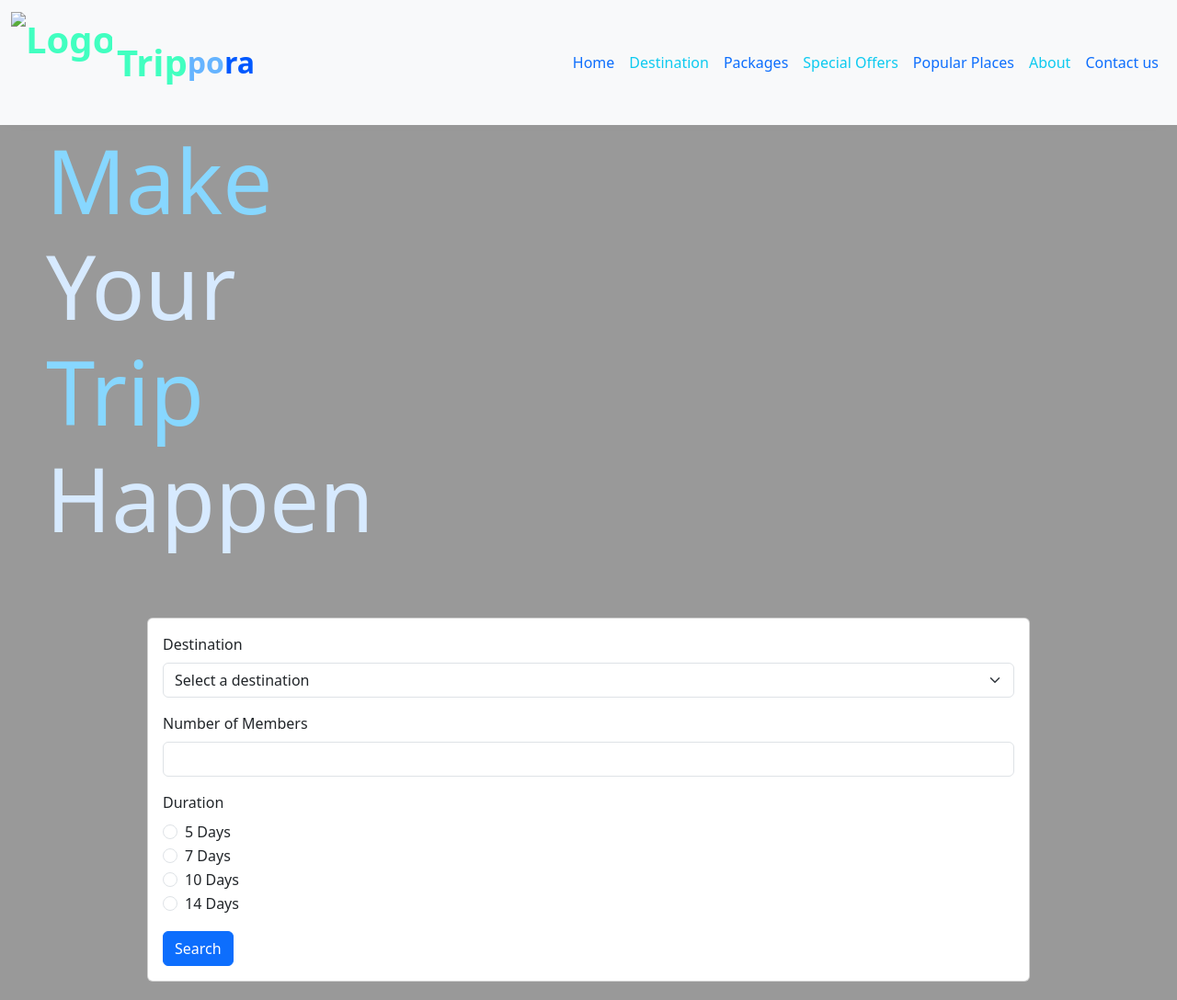
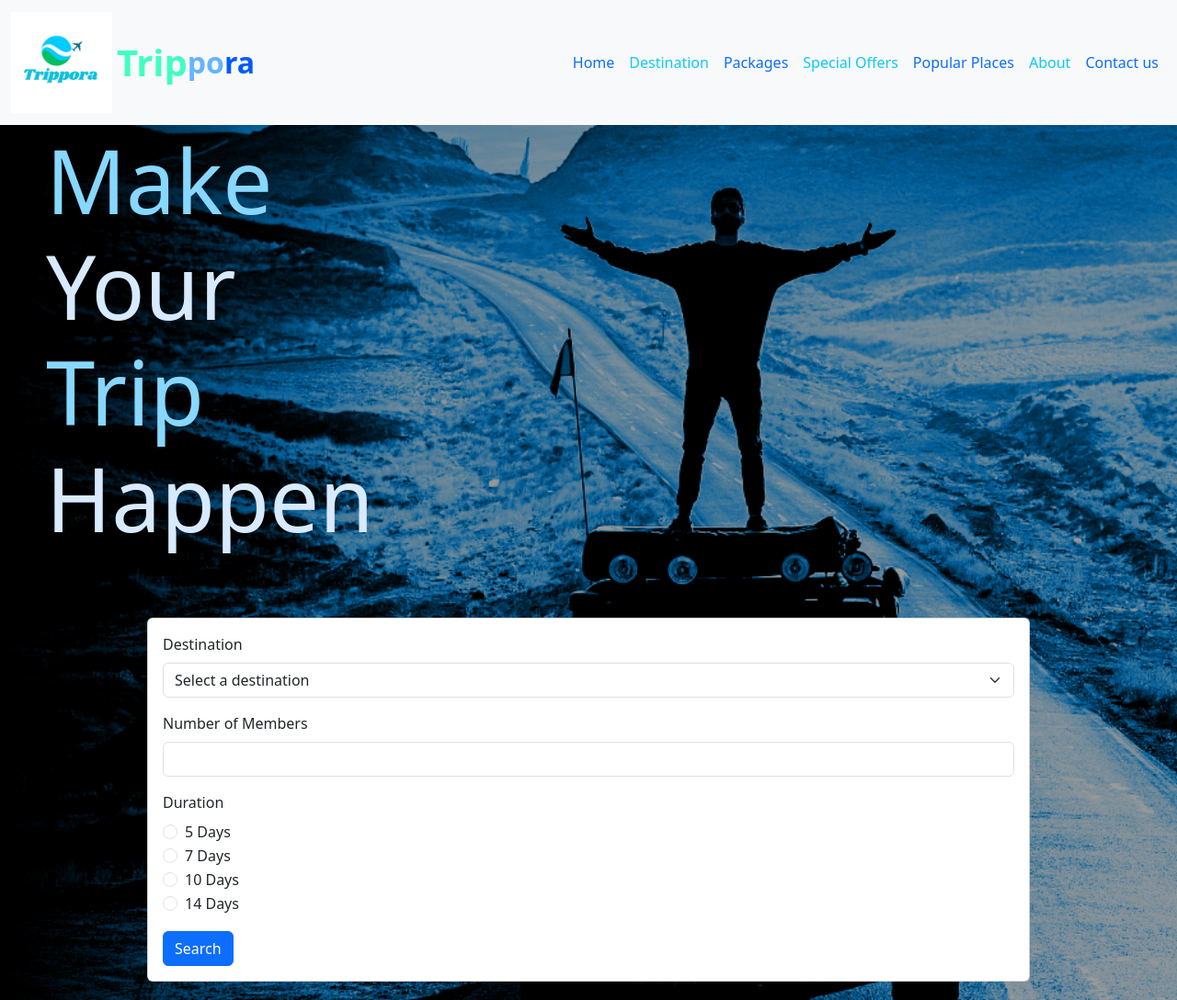
Before and after one commit to T-VinayAkash/Trippora-A-Travelling-Website, a plain HTML site: page index.html in a window 1280 px wide. Shown: the top 1088 px of the page at 92% size. Drawn offline with nearby package versions, Linux system fonts and the light colour scheme; files whose address does not match are found by name.

Commit message:
Update index.html

```diff
--- a/index.html
+++ b/index.html
@@ -21,7 +21,7 @@
       }
       .bg-section {
         position: relative;
-        background-image: url("/Images/BackGround.png");
+        background-image: url("BackGround.png");
         background-size: cover;
         background-position: center;
         height: 1000px;
@@ -144,7 +144,7 @@
             href="index.html"
           >
             <img
-              src="/Images/Logo.png"
+              src="Logo.png"
               alt="Logo"
               width="110"
               height="110"
```
